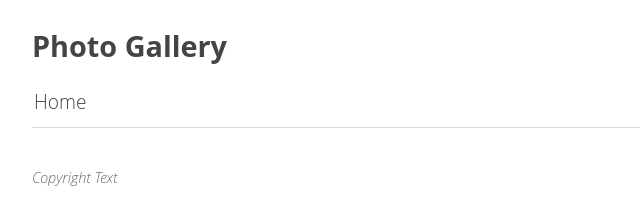
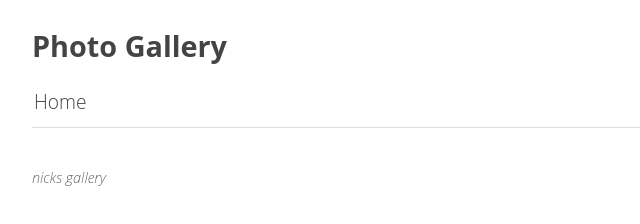
Before and after one commit to Qwdslfg/gallery, a plain HTML site: page index.html in a window 1280 px wide. Shown: the full height of the page, 0-640 px from the left. Drawn offline with Linux system fonts and the light colour scheme.

Commit message:
Deploying to gh-pages from  @ 14faeebadf4717999c73e4af1308ccca94c9635b 🚀

```diff
--- a/index.html
+++ b/index.html
@@ -56,7 +56,7 @@
         Optional footer
       -->
       <footer>
-        <p>Copyright Text</p>
+        <p>nicks gallery</p>
       </footer>
 
     </div>
```
